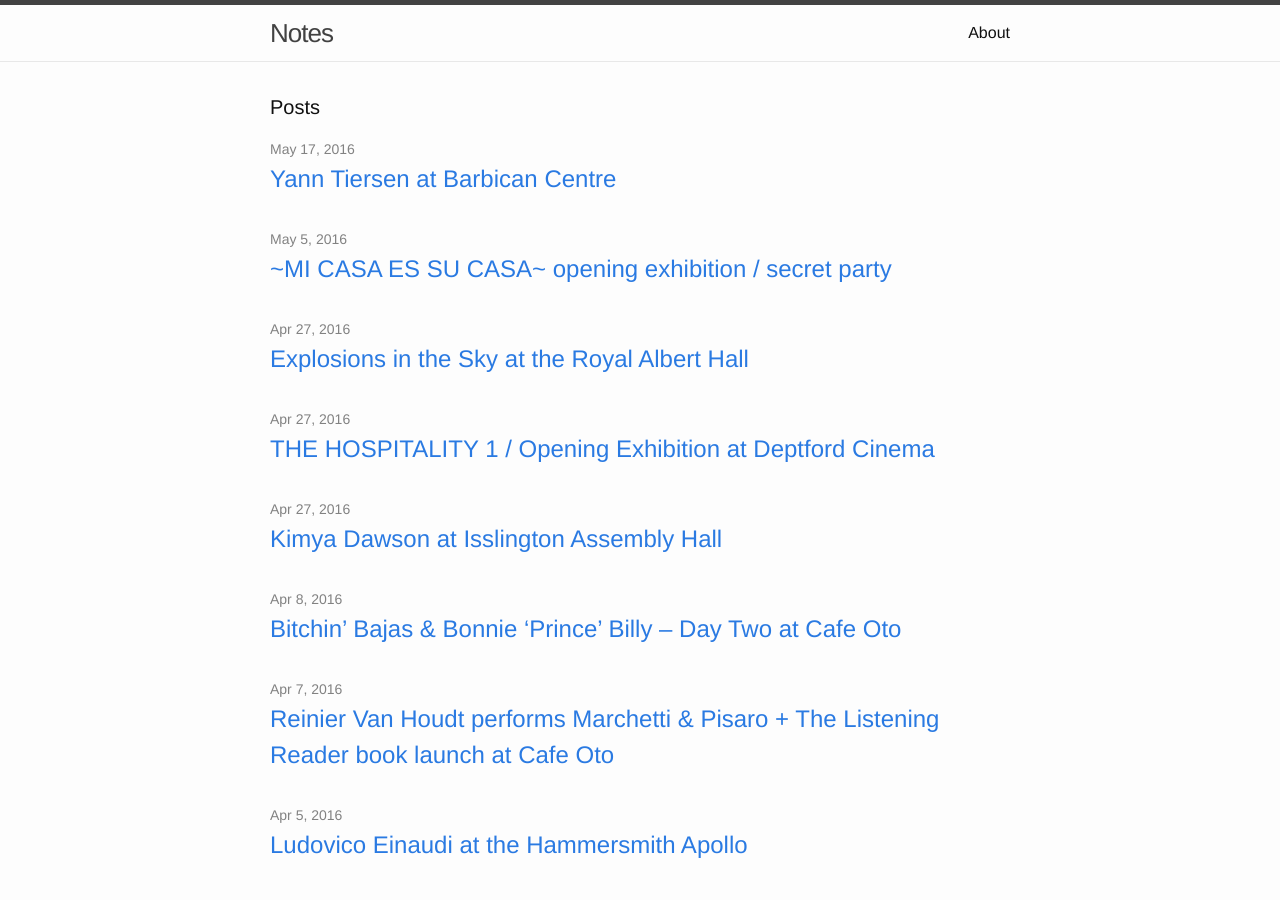
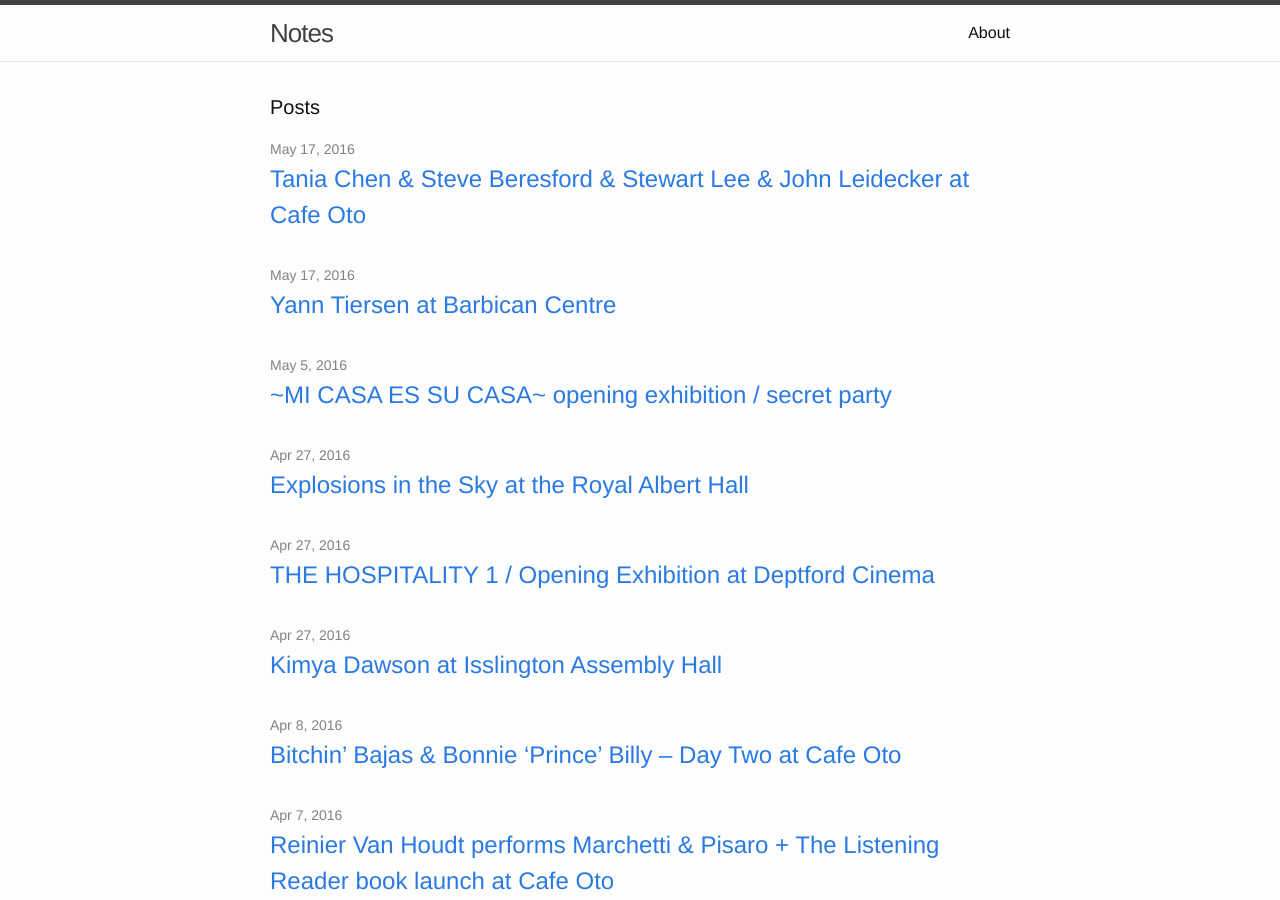
Before and after one commit to keram/notes, a Jekyll site: the page built from index.html, in a window 1280 px wide and 900 px high. Built offline with Jekyll 4.4.1, drawn with Linux system fonts in a browser that asks for light colours.

Commit message:
post: Tania Chen & Steve Beresford & Stewart Lee perform John Cages Indeterminacy

```diff
--- /dev/null
+++ b/_posts/2016-04-26-tania-chen-steve-beresford-stewart-lee-at-cafe-oto.markdown
@@ -0,0 +1,29 @@
+---
+layout: post
+title:  Tania Chen & Steve Beresford & Stewart Lee & John Leidecker at Cafe Oto
+date:   2016-05-17 12:00:00 +0000
+categories: concert
+---
+
+[![John Leidecker](/notes/images/2016-04-26-tania-chen-steve-beresford-stewart-lee-at-cafe-oto/preview/DSCF4519.JPG)](/notes/images/2016-04-26-tania-chen-steve-beresford-stewart-lee-at-cafe-oto/DSCF4519.JPG)
+
+[![Tania Chen and John Leidecker](/notes/images/2016-04-26-tania-chen-steve-beresford-stewart-lee-at-cafe-oto/preview/DSCF4522.JPG)](/notes/images/2016-04-26-tania-chen-steve-beresford-stewart-lee-at-cafe-oto/DSCF4522.JPG)
+
+[![Tania Chen](/notes/images/2016-04-26-tania-chen-steve-beresford-stewart-lee-at-cafe-oto/preview/DSCF4524.JPG)](/notes/images/2016-04-26-tania-chen-steve-beresford-stewart-lee-at-cafe-oto/DSCF4524.JPG)
+
+[![Tania Chen & Steve Beresford & Stewart Lee perform John Cage’s ‘Indeterminacy’](/notes/images/2016-04-26-tania-chen-steve-beresford-stewart-lee-at-cafe-oto/preview/DSCF4526.JPG)](/notes/images/2016-04-26-tania-chen-steve-beresford-stewart-lee-at-cafe-oto/DSCF4526.JPG)
+
+
+---
+
+### Date:
+
+2016-04-26 20:00 - 23:00
+
+### Location:
+
+Cafe OTO, 18–22 Ashwin street, Dalston, London E8 3DL
+
+### Website:
+
+[Tania Chen & Steve Beresford & Stewart Lee perform John Cage’s ‘Indeterminacy’](https://cafeoto.co.uk/events/chen-beresford-lee-john-cage/)
--- a/_posts/2016-05-10-yann-tiersen-at-barbican.markdown
+++ b/_posts/2016-05-10-yann-tiersen-at-barbican.markdown
@@ -5,11 +5,11 @@
 categories: concert
 ---
 
-[![Yann Tiersen with violin](/notes/images/2016-05-10-yann-tiersen-at-barbican/preview/DSCF4571.jpg)](/notes/images/2016-05-10-yann-tiersen-at-barbican/DSCF4571.JPG)
+[![Yann Tiersen with violin](/notes/images/2016-05-10-yann-tiersen-at-barbican/preview/DSCF4571.JPG)](/notes/images/2016-05-10-yann-tiersen-at-barbican/DSCF4571.JPG)
 
-[![Yann Tiersen](/notes/images/2016-05-10-yann-tiersen-at-barbican/preview/DSCF4573.jpg)](/notes/images/2016-05-10-yann-tiersen-at-barbican/DSCF4573.JPG)
+[![Yann Tiersen](/notes/images/2016-05-10-yann-tiersen-at-barbican/preview/DSCF4573.JPG)](/notes/images/2016-05-10-yann-tiersen-at-barbican/DSCF4573.JPG)
 
-[![Yann Tiersen with piano](/notes/images/2016-05-10-yann-tiersen-at-barbican/preview/DSCF4575.jpg)](/notes/images/2016-05-10-yann-tiersen-at-barbican/DSCF4575.jpg)
+[![Yann Tiersen with piano](/notes/images/2016-05-10-yann-tiersen-at-barbican/preview/DSCF4575.JPG)](/notes/images/2016-05-10-yann-tiersen-at-barbican/DSCF4575.jpg)
 
 
 ---
```
Also changed, not shown: images/2016-04-26-tania-chen-steve-beresford-stewart-lee-at-cafe-oto/DSCF4519.JPG (added), images/2016-04-26-tania-chen-steve-beresford-stewart-lee-at-cafe-oto/DSCF4522.JPG (added), images/2016-04-26-tania-chen-steve-beresford-stewart-lee-at-cafe-oto/DSCF4524.JPG (added), images/2016-04-26-tania-chen-steve-beresford-stewart-lee-at-cafe-oto/DSCF4526.JPG (added), images/2016-04-26-tania-chen-steve-beresford-stewart-lee-at-cafe-oto/preview/DSCF4519.JPG (added), images/2016-04-26-tania-chen-steve-beresford-stewart-lee-at-cafe-oto/preview/DSCF4522.JPG (added), images/2016-04-26-tania-chen-steve-beresford-stewart-lee-at-cafe-oto/preview/DSCF4524.JPG (added), images/2016-04-26-tania-chen-steve-beresford-stewart-lee-at-cafe-oto/preview/DSCF4526.JPG (added).
